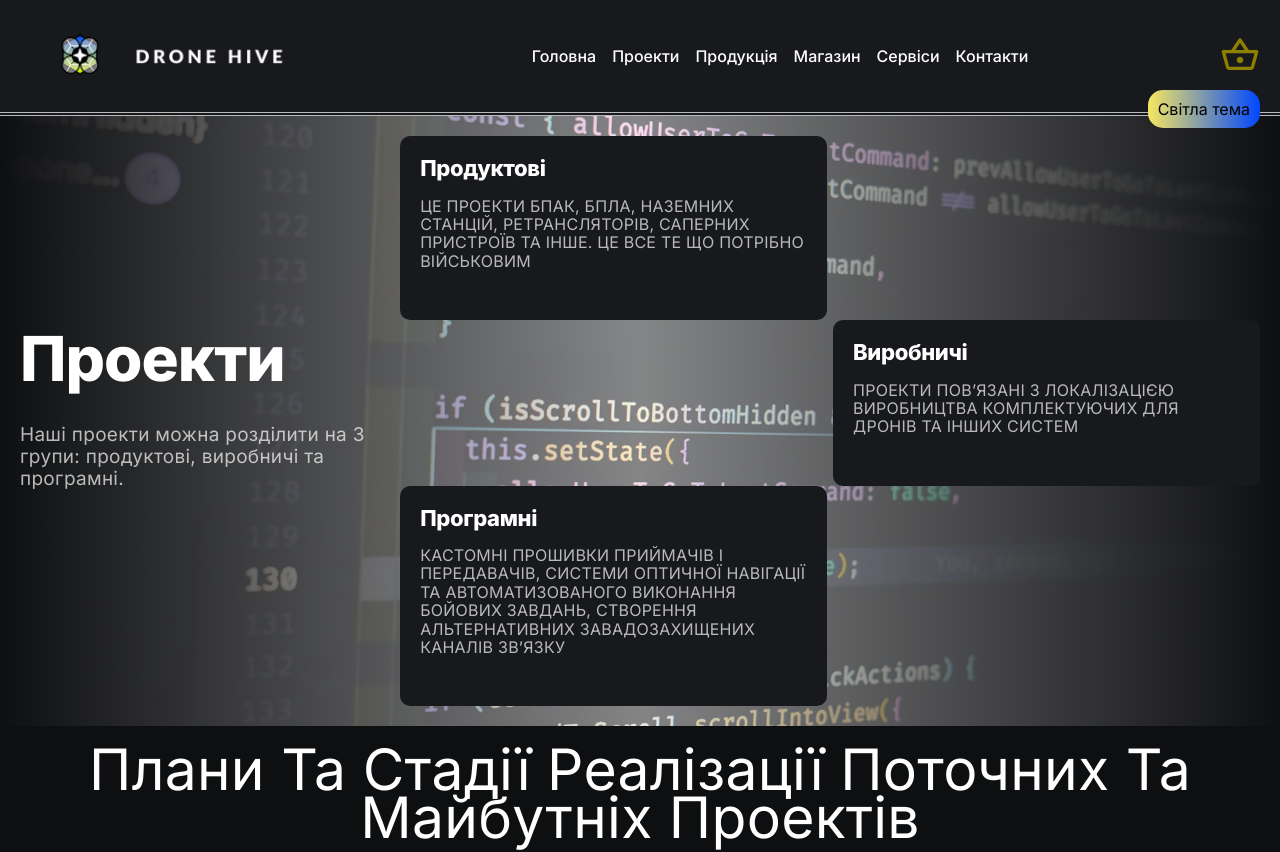
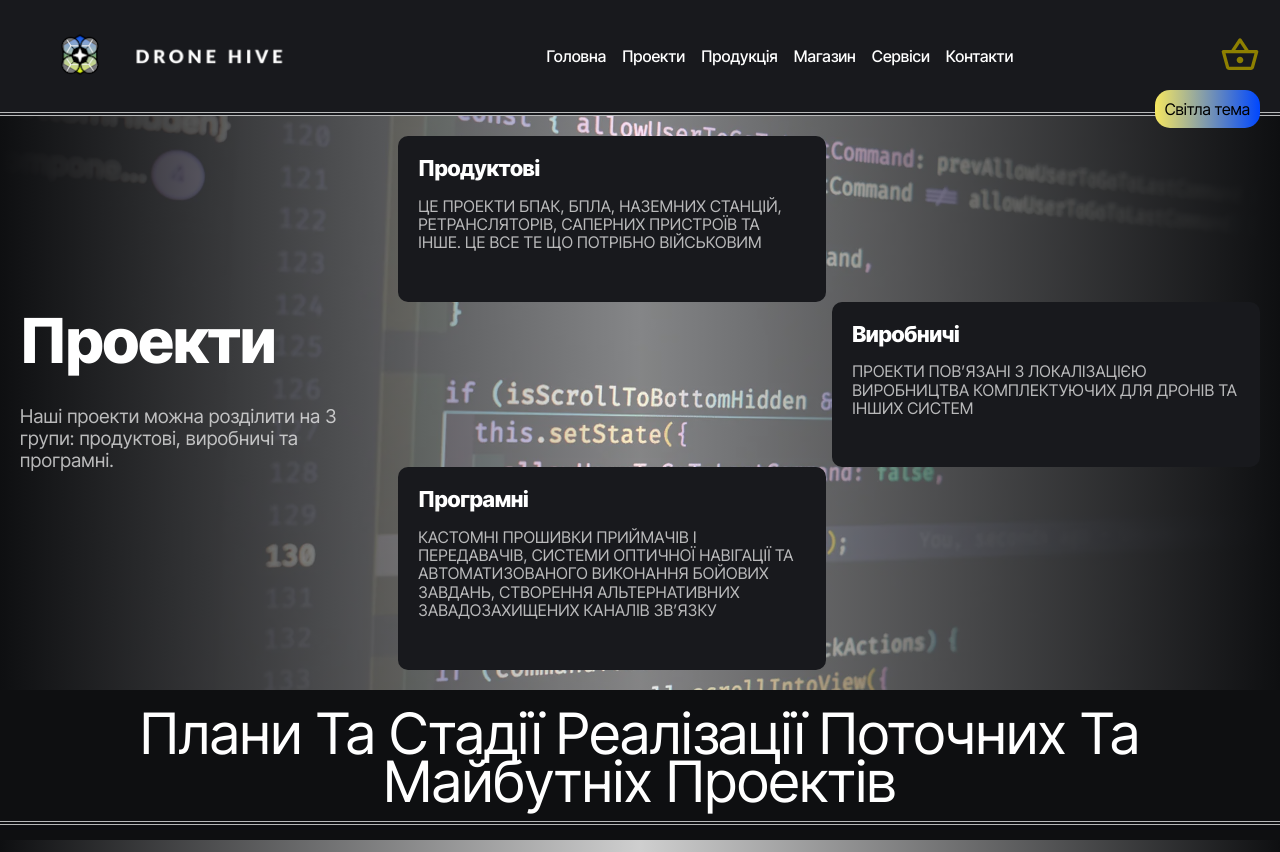
Before and after one commit to nadiiahonchar1/drone-hiwe-with-module, a Next.js app: page /projects in a window 1280 px wide. Shown: the top 852 px of the page. Built offline with nearby package versions, Linux system fonts and the light colour scheme; grey boxes are pictures that could not be loaded.

Commit message:
used optimizing to fonts

```diff
--- a/src/app/components/Button/button.module.css
+++ b/src/app/components/Button/button.module.css
@@ -1,5 +1,5 @@
 .button {
-  font-family: 'Inter Tight', Arial, Helvetica;
+  /* font-family: 'Inter Tight', Arial, Helvetica; */
   font-size: 16px;
   font-weight: 500;
   letter-spacing: 0.24px;
--- a/src/app/components/CategoryList/categoryList.module.css
+++ b/src/app/components/CategoryList/categoryList.module.css
@@ -55,7 +55,7 @@
   font-weight: 800;
   letter-spacing: 0.285px;
   line-height: 31px;
-  font-family: 'Inter Tight', sans-serif;
+  /* font-family: 'Inter Tight', sans-serif; */
   text-align: center;
   text-transform: uppercase;
 }
--- a/src/app/components/ContactForm/contactForm.module.css
+++ b/src/app/components/ContactForm/contactForm.module.css
@@ -32,7 +32,7 @@
 }
 
 .button {
-  font-family: 'Inter Tight', Arial, Helvetica;
+  /* font-family: 'Inter Tight', Arial, Helvetica; */
   font-size: 16px;
   font-weight: 500;
   letter-spacing: 0.24px;
--- a/src/app/layout.tsx
+++ b/src/app/layout.tsx
@@ -1,4 +1,5 @@
 import type { Metadata } from 'next';
+import { Inter_Tight } from 'next/font/google';
 import './styles/globals.css';
 import ThemeProvider from './hooks/ThemeProvider';
 import { AuthProvider } from './store/AuthContext';
@@ -15,13 +16,18 @@ export const metadata: Metadata = {
     'Створюємо продукти виключно по запитам військових, щоб як можна більше збільшити ефективність використання наших систем',
 };
 
+const interTight = Inter_Tight({
+  subsets: ['latin', 'cyrillic'],
+  weight: ['400', '500', '700', '800'],
+});
+
 export default function RootLayout({
   children,
 }: Readonly<{
   children: React.ReactNode;
 }>) {
   return (
-    <html lang="uk">
+    <html lang="uk" className={interTight.className}>
       <body>
         <AuthProvider>
           <ThemeProvider>
--- a/src/app/page.module.css
+++ b/src/app/page.module.css
@@ -72,7 +72,7 @@
 
 .text {
   color: var(--colorProduct);
-  font-family: 'Inter Tight', Arial, Helvetica;
+  /* font-family: 'Inter Tight', Arial, Helvetica; */
   font-size: 18px;
   font-weight: 400;
   letter-spacing: 0.285px;
@@ -117,7 +117,7 @@
 
 .aboutProduct {
   color: var(--colorProduct);
-  font-family: 'Inter Tight', sans-serif;
+  /* font-family: 'Inter Tight', sans-serif; */
   font-size: 18px;
   font-weight: 400;
   letter-spacing: 0.285px;
@@ -180,7 +180,7 @@
 
 .aboutProductList {
   color: var(--colorProduct);
-  font-family: 'Inter', sans-serif;
+  /* font-family: 'Inter', sans-serif; */
   font-size: 18px;
   font-weight: 400;
   letter-spacing: 0.285px;
--- a/src/app/production/production.module.css
+++ b/src/app/production/production.module.css
@@ -32,7 +32,7 @@
 
 .aboutProduct {
   color: var(--colorProduct);
-  font-family: 'Inter Tight', sans-serif;
+  /* font-family: 'Inter Tight', sans-serif; */
   font-size: 18px;
   font-weight: 400;
   letter-spacing: 0.285px;
--- a/src/app/services/services.module.css
+++ b/src/app/services/services.module.css
@@ -124,7 +124,7 @@
 
 .aboutProductList {
   color: var(--colorProduct);
-  font-family: 'Inter', sans-serif;
+  /* font-family: 'Inter', sans-serif; */
   font-size: 18px;
   font-weight: 400;
   letter-spacing: 0.285px;
--- a/src/app/styles/globals.css
+++ b/src/app/styles/globals.css
@@ -1,6 +1,6 @@
 @import url('./normalize.css');
-@import url('https://fonts.googleapis.com/css2?family=Inter+Tight:ital,wght@0,100..900;1,100..900&display=swap');
-@import url('https://fonts.googleapis.com/css2?family=Inter:wght@100..900&display=swap');
+/* @import url('https://fonts.googleapis.com/css2?family=Inter+Tight:ital,wght@0,100..900;1,100..900&display=swap');
+@import url('https://fonts.googleapis.com/css2?family=Inter:wght@100..900&display=swap'); */
 * {
   margin: 0;
   padding: 0;
@@ -13,7 +13,7 @@ body {
   height: 100%;
   background-color: var(--bgColor);
   color: var(--primaryColor);
-  font-family: 'Inter', sans-serif;
+  /* font-family: 'Inter', sans-serif; */
   display: flex;
   flex-direction: column;
   /* font-family: "Inter Tight", sans-serif; */
```
Also changed, not shown: src/app/admin/page.module.css (deleted).
